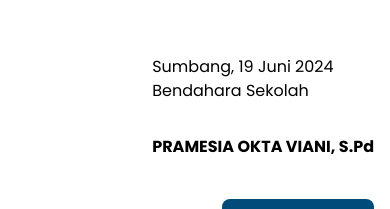
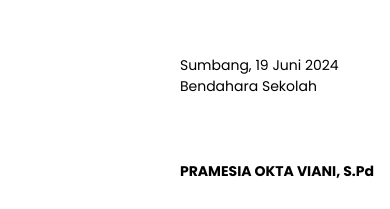
Before and after one commit to Gindadwi/PPDB-SMPMuhSumbang, a React (Vite) app: page /pembayaran in a window 390 px wide. Shown: the part 1147-1356 px from the top of the page. Built offline with nearby package versions, Linux system fonts and the light colour scheme.

Commit message:
perbaikan bukti lolos

```diff
--- a/src/component/Buktilolos.jsx
+++ b/src/component/Buktilolos.jsx
@@ -202,41 +202,41 @@ const BuktiLolosPage = () => {
             <div className="space-y-3 2xl:space-y-9">
               <div className="flex gap-6 font-poppins ">
                 <div>
-                  <p className="font-semibold font-poppins text-lg 2xl:text-4xl">
+                  <p className="font-semibold font-poppins text-base lg:text-lg 2xl:text-4xl">
                     Nama Lengkap:
                   </p>
-                  <p className="font-poppins text-lg 2xl:text-3xl">
+                  <p className="font-poppins text-base lg:text-lg 2xl:text-3xl">
                     {userData.nama}
                   </p>
                 </div>
               </div>
               <div className="flex gap-6 font-poppins">
                 <div>
-                  <p className="font-semibold font-poppins text-lg 2xl:text-4xl">
+                  <p className="font-semibold font-poppins text-base lg:text-lg 2xl:text-4xl">
                     NIK:
                   </p>
-                  <p className="font-poppins text-lg 2xl:text-3xl">
+                  <p className="font-poppins text-base lg:text-lg 2xl:text-3xl">
                     {userData.nik}
                   </p>
                 </div>
               </div>
               <div className="flex gap-6 font-poppins">
                 <div>
-                  <p className="font-semibold font-poppins text-lg 2xl:text-4xl">
+                  <p className="font-semibold font-poppins text-base lg:text-lg 2xl:text-4xl">
                     Alamat:
                   </p>
-                  <p className="font-poppins text-lg 2xl:text-3xl">
+                  <p className="font-poppins text-base lg:text-lg 2xl:text-3xl">
                     {userData.alamat}
                   </p>
                 </div>
               </div>
               <div className="flex gap-6 font-poppins">
                 <div>
-                  <p className="font-semibold font-poppins text-lg 2xl:text-4xl">
+                  <p className="font-semibold font-poppins text-base lg:text-lg 2xl:text-4xl">
                     Status:
                   </p>
                   <p
-                    className={`font-semibold text-lg 2xl:text-3xl ${
+                    className={`font-semibold text-base lg:text-lg 2xl:text-3xl ${
                       userData.status === "Di Terima"
                         ? "text-green-500"
                         : userData.status === "Pending"
--- a/src/component/Pembayaran.jsx
+++ b/src/component/Pembayaran.jsx
@@ -253,9 +253,13 @@ const FeeTable = () => {
       </div>
       <div className="w-full flex items-end justify-end mt-10">
         <div className="mt-4 text-left">
-          <p className="lg:text-[18px] font-poppins">Sumbang, 19 Juni 2024</p>
-          <p className="lg:text-[18px] font-poppins">Bendahara Sekolah</p>
-          <p className="mt-8 lg:mt-16 font-bold lg:text-[18px] font-poppins">
+          <p className="lg:text-[18px] text-[14px] font-poppins">
+            Sumbang, 19 Juni 2024
+          </p>
+          <p className="lg:text-[18px] text-[14px] font-poppins">
+            Bendahara Sekolah
+          </p>
+          <p className="mt-16 lg:mt-16 font-bold text-[14px] lg:text-[18px]  font-poppins">
             PRAMESIA OKTA VIANI, S.Pd
           </p>
         </div>
```
